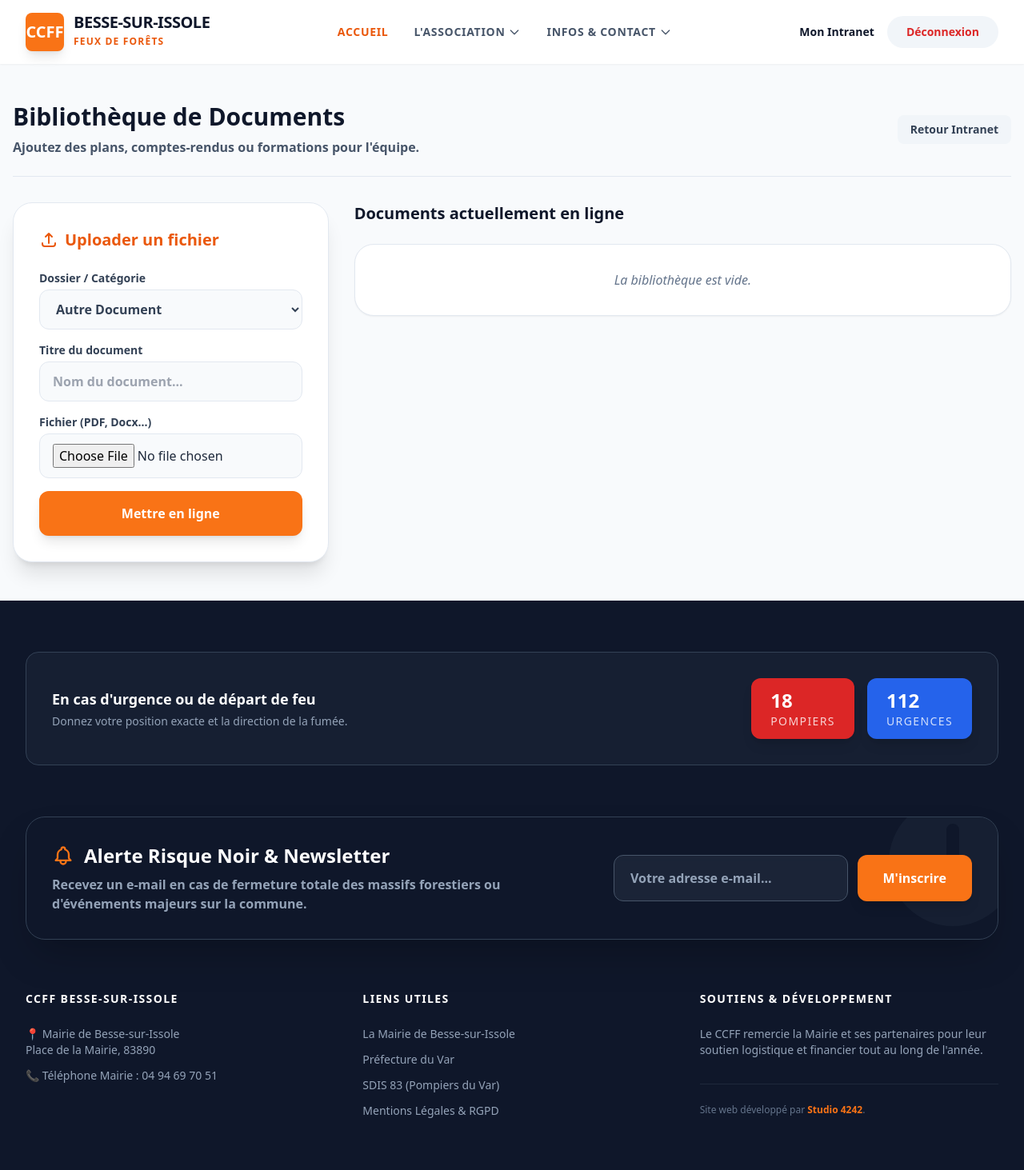
After one commit to Gwenael8389/CCFF, a Django app: page /intranet/documents/ in a window 1280 px wide. The commit adds this page. Shown: the whole page at 80% size. Run offline with Django 4.2, Linux system fonts and the light colour scheme; the visitor is signed in with stand-in values (Sample User, id 1); data that the repository does not hold is empty; some libraries are stand-ins or nearby versions.

Commit message:
Boite à doc

```diff
--- a/config/urls.py
+++ b/config/urls.py
@@ -1,7 +1,7 @@
 from django.contrib import admin
 from django.urls import path
 from django.contrib.auth import views as auth_views
-from core.views import (home, devenir_benevole, contact, mentions_legales, reglementation,
+from core.views import (home, devenir_benevole, contact, mentions_legales, reglementation, gestion_documents,
                         missions, actualites, galerie, soutenir, intranet, planning, gestion_materiel,
                         supprimer_patrouille, inscription_patrouille, inscription_newsletter, gestion_vestiaire,
                         saisir_rapport, gestion_alerte, archives_rapports, voir_rapport, publier_contenu, traiter_demande)
@@ -37,4 +37,5 @@ urlpatterns = [
     path('intranet/publier/', publier_contenu, name='publier_contenu'),
     path('intranet/vestiaire/', gestion_vestiaire, name='gestion_vestiaire'),
     path('intranet/traiter/<str:type_demande>/<int:demande_id>/', traiter_demande, name='traiter_demande'),
+    path('intranet/documents/', gestion_documents, name='gestion_documents'),
 ]
--- a/core/forms.py
+++ b/core/forms.py
@@ -1,5 +1,5 @@
 from django import forms
-from .models import Actualite, PhotoGalerie, DossierGalerie
+from .models import Actualite, PhotoGalerie, DossierGalerie, DocumentIntranet
 
 class ActualiteForm(forms.ModelForm):
     class Meta:
@@ -26,3 +26,13 @@ class PhotoForm(forms.ModelForm):
             'dossier': forms.Select(attrs={'class': 'w-full bg-slate-50 border border-slate-200 rounded-xl px-4 py-3 focus:ring-2 focus:ring-blue-500 text-slate-700 font-bold'}),
             'titre': forms.TextInput(attrs={'class': 'w-full bg-slate-50 border border-slate-200 rounded-xl px-4 py-3 focus:ring-2 focus:ring-blue-500 font-bold', 'placeholder': 'Légende (Optionnelle)'}),
         }
+
+class DocumentForm(forms.ModelForm):
+    class Meta:
+        model = DocumentIntranet
+        fields = ['titre', 'categorie', 'fichier']
+        widgets = {
+            'titre': forms.TextInput(attrs={'class': 'w-full bg-slate-50 border border-slate-200 rounded-xl px-4 py-3 focus:ring-2 focus:ring-brand-500 font-bold', 'placeholder': 'Nom du document...'}),
+            'categorie': forms.Select(attrs={'class': 'w-full bg-slate-50 border border-slate-200 rounded-xl px-4 py-3 focus:ring-2 focus:ring-brand-500 font-bold text-slate-700'}),
+            'fichier': forms.FileInput(attrs={'class': 'w-full bg-slate-50 border border-slate-200 rounded-xl px-4 py-3'}),
+        }
--- a/core/views.py
+++ b/core/views.py
@@ -10,7 +10,7 @@ import calendar
 from django.core.mail import send_mail
 from django.conf import settings
 from django.http import HttpResponseRedirect
-from .forms import ActualiteForm, PhotoForm
+from .forms import ActualiteForm, PhotoForm, DocumentForm
 
 def home(request):
     nb_benevoles = User.objects.filter(is_active=True).count()
@@ -517,3 +517,33 @@ def traiter_demande(request, type_demande, demande_id):
     messages.success(request, message_succes)
 
     return redirect('intranet')
+
+@user_passes_test(lambda u: u.is_superuser, login_url='/intranet/')
+def gestion_documents(request):
+    if request.method == 'POST':
+        action = request.POST.get('action')
+
+        # Ajouter un document
+        if action == 'ajouter':
+            form = DocumentForm(request.POST, request.FILES)
+            if form.is_valid():
+                form.save()
+                messages.success(request, "Le document a bien été classé dans la boîte à documents.")
+                return redirect('gestion_documents')
+
+        # Supprimer un document
+        elif action == 'supprimer':
+            doc_id = request.POST.get('doc_id')
+            doc = get_object_or_404(DocumentIntranet, id=doc_id)
+            doc.delete()
+            messages.success(request, "Le document a été supprimé.")
+            return redirect('gestion_documents')
+
+    form = DocumentForm()
+    # On récupère tous les documents triés par catégorie pour l'affichage admin
+    documents = DocumentIntranet.objects.all().order_by('categorie', '-date_ajout')
+
+    return render(request, 'gestion_documents.html', {
+        'form': form,
+        'documents': documents
+    })
--- /dev/null
+++ b/templates/gestion_documents.html
@@ -0,0 +1,63 @@
+{% extends "base.html" %}
+{% block title %}Gérer les Documents | CCFF{% endblock %}
+
+{% block content %}
+<div class="max-w-7xl mx-auto px-4 py-12">
+    <div class="flex items-center justify-between mb-8 border-b border-slate-200 pb-6">
+        <div>
+            <h1 class="text-3xl font-black text-slate-900 mb-2">Bibliothèque de Documents</h1>
+            <p class="text-slate-600 font-bold">Ajoutez des plans, comptes-rendus ou formations pour l'équipe.</p>
+        </div>
+        <a href="{% url 'intranet' %}" class="bg-slate-100 text-slate-700 px-4 py-2 rounded-lg font-bold hover:bg-slate-200 transition text-sm">Retour Intranet</a>
+    </div>
+
+    <div class="grid lg:grid-cols-3 gap-8">
+        <div class="lg:col-span-1">
+            <div class="bg-white rounded-3xl p-8 border border-slate-200 shadow-xl sticky top-28">
+                <h2 class="text-xl font-black text-brand-600 mb-6 flex items-center gap-2">
+                    <svg class="w-6 h-6" fill="none" stroke="currentColor" viewBox="0 0 24 24"><path stroke-linecap="round" stroke-linejoin="round" stroke-width="2" d="M4 16v1a3 3 0 003 3h10a3 3 0 003-3v-1m-4-8l-4-4m0 0L8 8m4-4v12"></path></svg>
+                    Uploader un fichier
+                </h2>
+                <form method="POST" enctype="multipart/form-data" class="space-y-4">
+                    {% csrf_token %}
+                    <input type="hidden" name="action" value="ajouter">
+
+                    <div><label class="block text-sm font-bold text-slate-700 mb-1">Dossier / Catégorie</label>{{ form.categorie }}</div>
+                    <div><label class="block text-sm font-bold text-slate-700 mb-1">Titre du document</label>{{ form.titre }}</div>
+                    <div><label class="block text-sm font-bold text-slate-700 mb-1">Fichier (PDF, Docx...)</label>{{ form.fichier }}</div>
+
+                    <button type="submit" class="w-full bg-brand-500 text-white font-black py-4 rounded-xl shadow-lg mt-4 hover:bg-brand-600 transition">Mettre en ligne</button>
+                </form>
+            </div>
+        </div>
+
+        <div class="lg:col-span-2">
+            <h2 class="text-xl font-black text-slate-900 mb-6">Documents actuellement en ligne</h2>
+            <div class="bg-white rounded-3xl shadow-sm border border-slate-200 overflow-hidden">
+                <table class="w-full text-left border-collapse">
+                    <tbody class="divide-y divide-slate-100">
+                        {% for doc in documents %}
+                        <tr class="hover:bg-slate-50 transition">
+                            <td class="p-4">
+                                <div class="font-bold text-slate-900">{{ doc.titre }}</div>
+                                <div class="text-xs font-bold text-slate-400 mt-1 uppercase tracking-widest">{{ doc.get_categorie_display }}</div>
+                            </td>
+                            <td class="p-4 text-right">
+                                <form method="POST" onsubmit="return confirm('Supprimer définitivement ce document ?');" class="inline">
+                                    {% csrf_token %}
+                                    <input type="hidden" name="action" value="supprimer">
+                                    <input type="hidden" name="doc_id" value="{{ doc.id }}">
+                                    <button type="submit" class="bg-red-50 text-red-600 hover:bg-red-100 px-3 py-1.5 rounded-lg text-xs font-bold transition">Supprimer</button>
+                                </form>
+                            </td>
+                        </tr>
+                        {% empty %}
+                        <tr><td colspan="2" class="p-8 text-center text-slate-500 italic">La bibliothèque est vide.</td></tr>
+                        {% endfor %}
+                    </tbody>
+                </table>
+            </div>
+        </div>
+    </div>
+</div>
+{% endblock %}
```
Also changed, not shown: templates/intranet.html (+26 -15 lines).
